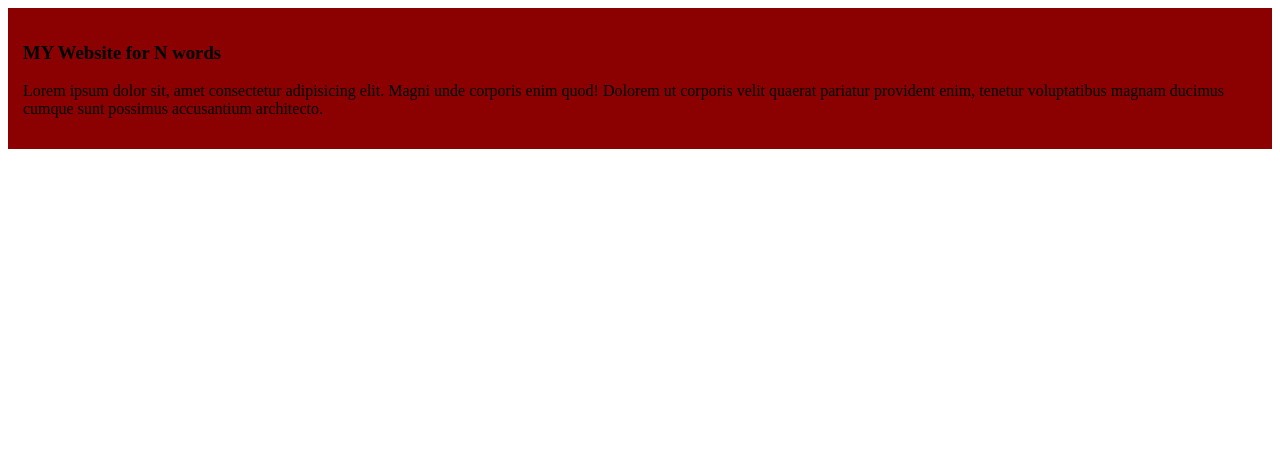
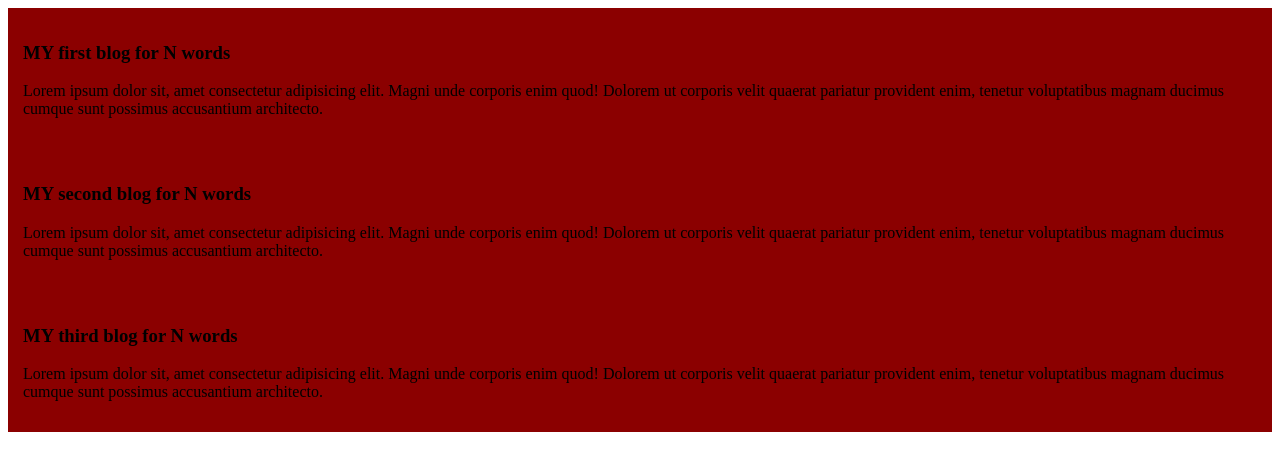
Before and after one commit to SageEcho/my-simple-website, a plain HTML site: page index.html in a window 1280 px wide. Drawn offline with Linux system fonts and the light colour scheme.

Commit message:
added the second and third blog

```diff
--- a/index.html
+++ b/index.html
@@ -8,7 +8,15 @@
 </head>
 <body>
     <div>
-        <h3>MY Website for N words</h3>
+        <h3>MY first blog for N words</h3>
+        <p>Lorem ipsum dolor sit, amet consectetur adipisicing elit. Magni unde corporis enim quod! Dolorem ut corporis velit quaerat pariatur provident enim, tenetur voluptatibus magnam ducimus cumque sunt possimus accusantium architecto.</p>
+    </div>
+    <div>
+        <h3>MY second blog for N words</h3>
+        <p>Lorem ipsum dolor sit, amet consectetur adipisicing elit. Magni unde corporis enim quod! Dolorem ut corporis velit quaerat pariatur provident enim, tenetur voluptatibus magnam ducimus cumque sunt possimus accusantium architecto.</p>
+    </div>
+    <div>
+        <h3>MY third blog for N words</h3>
         <p>Lorem ipsum dolor sit, amet consectetur adipisicing elit. Magni unde corporis enim quod! Dolorem ut corporis velit quaerat pariatur provident enim, tenetur voluptatibus magnam ducimus cumque sunt possimus accusantium architecto.</p>
     </div>
 </body>
```
